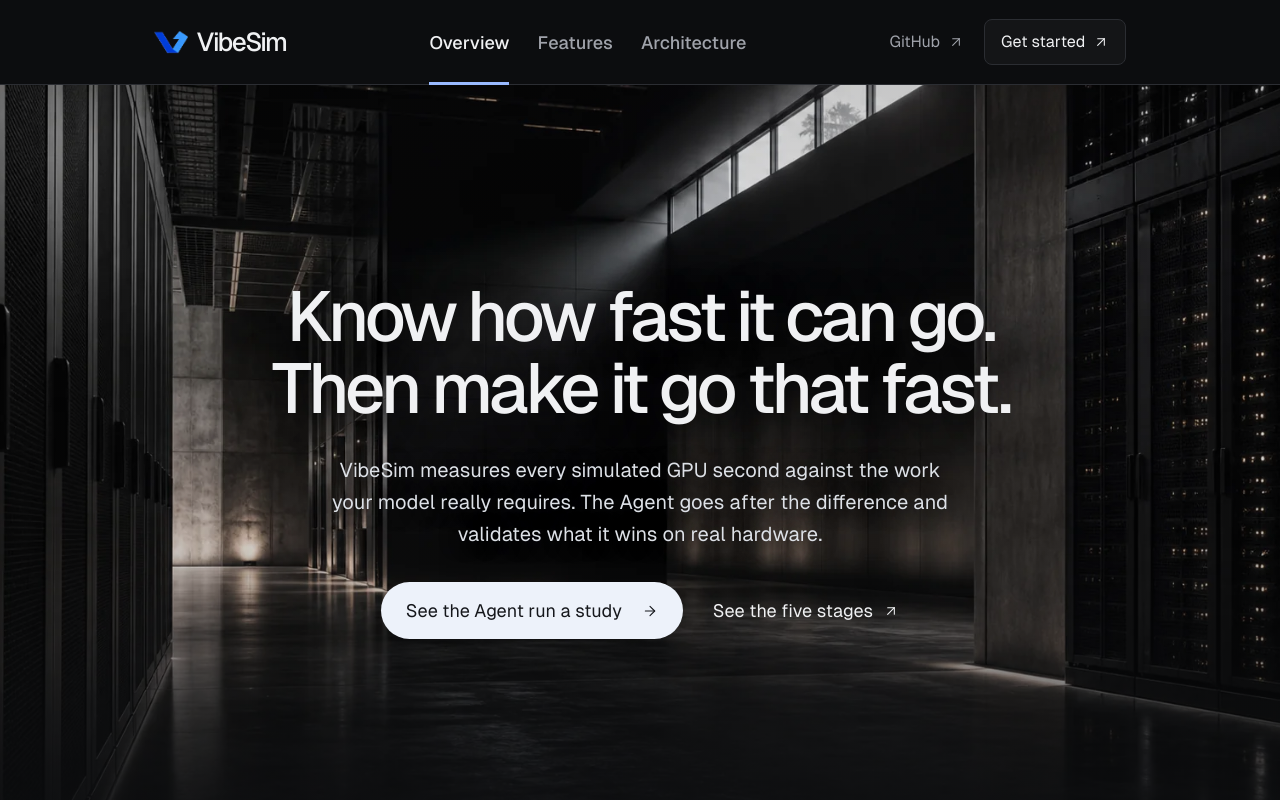
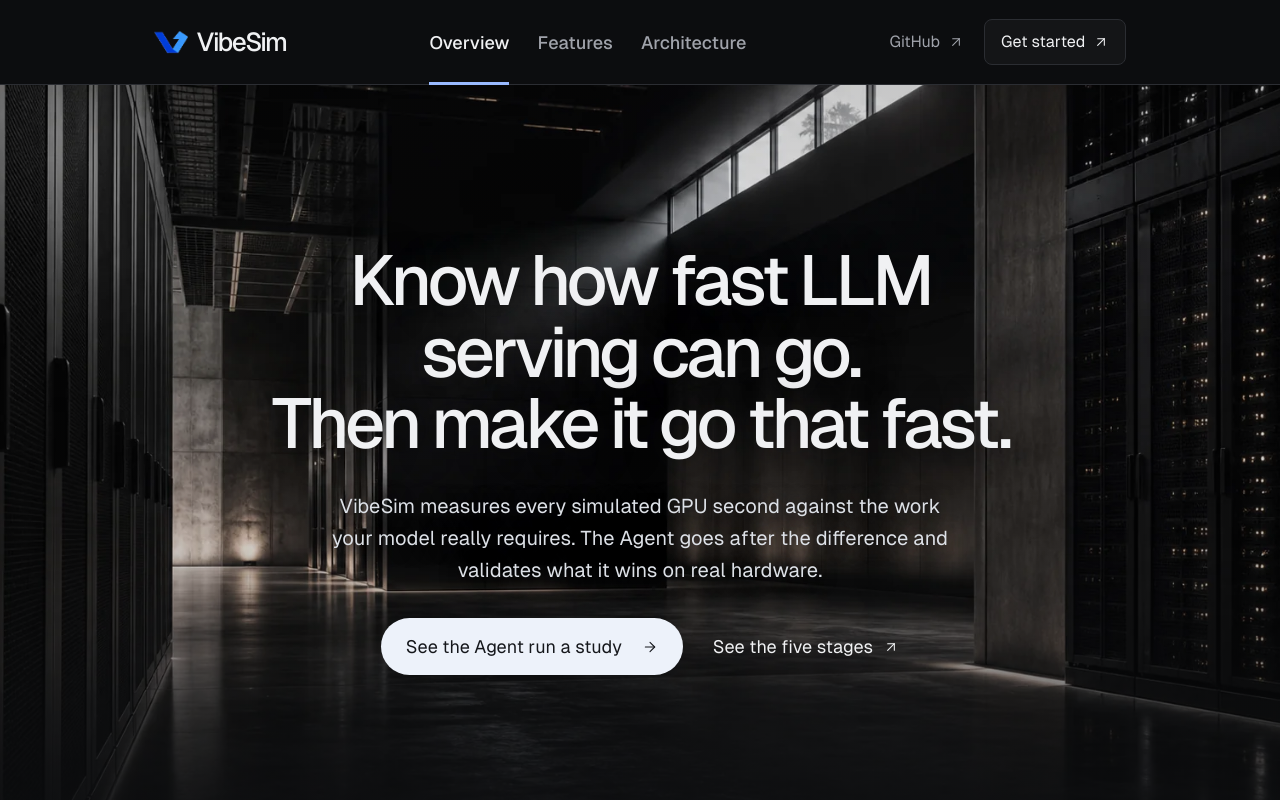
Before and after one commit to SyFI-VibeSim/vibesim-intro, a React (Vite) app: page / in a window 1280 px wide. Shown: the top 800 px of the page. Built offline with nearby package versions, Linux system fonts and the light colour scheme.

Commit message:
copy: clarify LLM serving in the hero headline

```diff
--- a/src/sections/Hero.jsx
+++ b/src/sections/Hero.jsx
@@ -33,7 +33,7 @@ export function Hero() {
       <div className={s.heroShade} />
       <div className={`${s.heroCopy} wrap`}>
         <h1 id="page-title">
-          Know how fast it can go.
+          Know how fast LLM serving can go.
           <br />
           Then make it go that fast.
         </h1>
```
